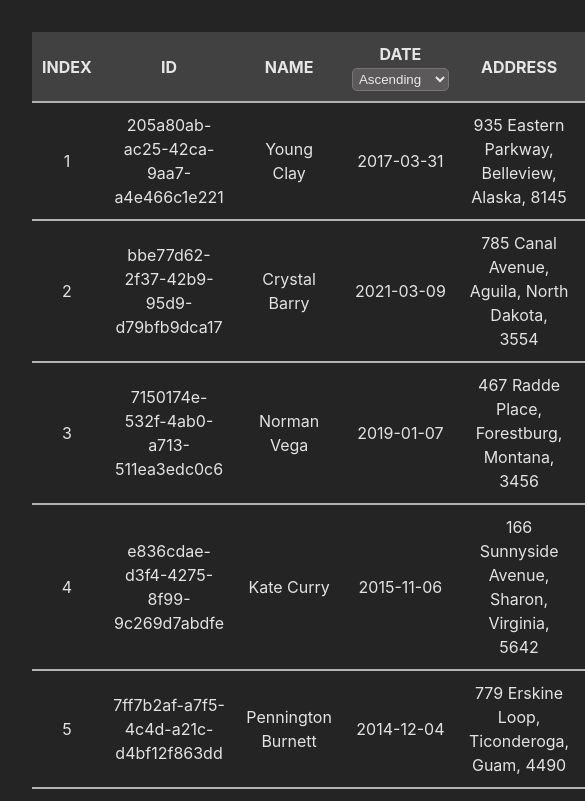
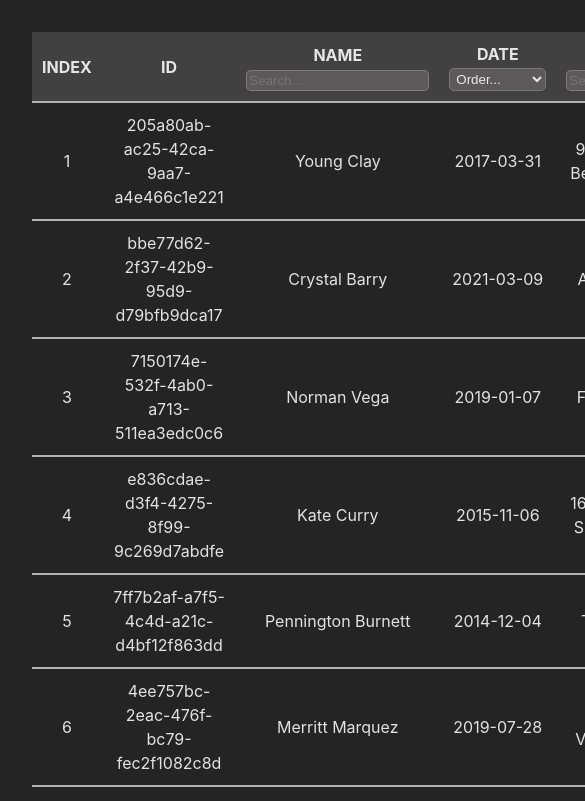
Before and after one commit to KimiaMontazeri/users-table, a React (Vite) app: page / in a window 390 px wide. Shown: the top 801 px of the page, 585 px wide, since content can reach past the window. Built offline with nearby package versions, Linux system fonts and the light colour scheme.

Commit message:
feat: add filters for name, address, and phone

```diff
--- /dev/null
+++ b/src/components/SearchInput/SearchInput.tsx
@@ -0,0 +1,22 @@
+import { ChangeEvent, useState } from "react";
+
+type SearchInput = {
+  handleOnKeyUp: (value?: string) => void;
+};
+
+export default function SearchInput({ handleOnKeyUp }: SearchInput) {
+  const [value, setValue] = useState("");
+
+  return (
+    <input
+      type="search"
+      className="search-input"
+      placeholder="Search..."
+      value={value}
+      onChange={(event: ChangeEvent<HTMLInputElement>) =>
+        setValue(event.target.value)
+      }
+      onKeyUp={() => handleOnKeyUp(value)}
+    />
+  );
+}
--- /dev/null
+++ b/src/components/SearchInput/index.ts
@@ -0,0 +1 @@
+export { default } from "./SearchInput";
--- a/src/components/SortSelect/SortSelect.tsx
+++ b/src/components/SortSelect/SortSelect.tsx
@@ -17,16 +17,16 @@ export default function SortSelect({
   };
 
   return (
-    <select onChange={onChange} className="sorting-select">
-      <option disabled selected={selectedOption === undefined}>
+    <select
+      onChange={onChange}
+      defaultValue={selectedOption || "default"}
+      className="sorting-select"
+    >
+      <option disabled value="default">
         Order...
       </option>
-      <option value="asc" selected={selectedOption === "asc"}>
-        Ascending
-      </option>
-      <option value="desc" selected={selectedOption === "desc"}>
-        Descending
-      </option>
+      <option value="asc">Ascending</option>
+      <option value="desc">Descending</option>
     </select>
   );
 }
--- a/src/components/UsersTable/UsersTable.tsx
+++ b/src/components/UsersTable/UsersTable.tsx
@@ -6,20 +6,37 @@ import Pagination from "../Pagination";
 import User from "./User/User";
 import SortSelect from "../SortSelect";
 import type { Order } from "../SortSelect";
+import SearchInput from "../SearchInput";
 
 /* Types */
 export type UserDataProps = (typeof records)[number];
+
+type UserDataKeys = keyof UserDataProps;
 
 type UsersTableProps = {
   page?: number;
   order?: Order;
 };
 
+type Filters = {
+  col: keyof UserDataProps;
+  value: string;
+}[];
+
 /* Constants */
-const KEYS = Object.keys(records[0]);
+const KEYS: UserDataKeys[] = Object.keys(records[0]) as UserDataKeys[];
 const LENGTH = records.length;
 const FIRST_PAGE = 1;
 const PAGE_SIZE = 10;
+
+/* Util Functions */
+const shouldColHaveSearchInput = (col: keyof UserDataProps) => {
+  return col === "name" || col === "address" || col === "phone";
+};
+
+const shouldColHaveSelect = (col: keyof UserDataProps) => {
+  return col === "date";
+};
 
 export default function UsersTable({ page, order }: UsersTableProps) {
   const isValidPage = page && page > 0 && page < LENGTH / PAGE_SIZE;
@@ -27,12 +44,20 @@ export default function UsersTable({ page, order }: UsersTableProps) {
     isValidPage ? page : FIRST_PAGE
   ); // 1-indexed
   const [data, setData] = useState(records);
-  const [currentUsersData, setCurrentUsersData] = useState<UserDataProps[]>();
+  const [currentUsersData, setCurrentUsersData] = useState<UserDataProps[]>([]);
   const [sortOrder, setSortOrder] = useState<Order | undefined>(order);
+  const [filters, setFilters] = useState<Filters>([]);
+
+  // const changePage = () => {} TODO: implement this (save page number in url)
+
+  const getStartAndEnd = () => {
+    const start = (currentPage - 1) * PAGE_SIZE;
+    const end = start + PAGE_SIZE;
+    return { start, end };
+  };
 
   const calculateCurrentUsersData = () => {
-    const start = (currentPage - 1) * PAGE_SIZE;
-    const end = start + PAGE_SIZE;
+    const { start, end } = getStartAndEnd();
     setCurrentUsersData(data.slice(start, end));
   };
 
@@ -44,10 +69,10 @@ export default function UsersTable({ page, order }: UsersTableProps) {
     const sorted = data.sort((a, b) => {
       const date1 = Date.parse(a.date);
       const date2 = Date.parse(b.date);
-      if (order === "desc") {
-        return date1 > date2 ? -1 : 1;
+      if (date1 < date2) {
+        return order === "asc" ? -1 : 1;
       }
-      return date1 < date2 ? -1 : 1;
+      return order === "asc" ? 1 : -1;
     });
 
     setData(sorted);
@@ -55,6 +80,43 @@ export default function UsersTable({ page, order }: UsersTableProps) {
 
     setSortOrder(order);
     saveSortingOrderToURL(order);
+  };
+
+  const handleAddFilter = (
+    col: keyof UserDataProps,
+    value: string | undefined
+  ): Filters => {
+    const tempFilters = filters;
+    const foundIndex = tempFilters.findIndex((filter) => filter.col === col);
+    if (foundIndex !== -1) {
+      const foundFilter = filters[foundIndex];
+      foundFilter.value = value || "";
+
+      tempFilters[foundIndex] = foundFilter;
+      setFilters(tempFilters);
+      return tempFilters;
+    }
+
+    const newFilter = { col: col, value: value || "" };
+    setFilters([newFilter, ...tempFilters]);
+    return [newFilter, ...tempFilters];
+  };
+
+  const filterData = (filters: Filters) => {
+    setCurrentPage(FIRST_PAGE);
+
+    let filtered: UserDataProps[] = records;
+    filters.forEach(({ col, value }) => {
+      filtered = filtered.filter((record) =>
+        record[col].toLowerCase().startsWith(value.toLowerCase())
+      );
+    });
+
+    const { start, end } = getStartAndEnd();
+    setCurrentUsersData(filtered.slice(start, end));
+    setData(filtered);
+
+    // TODO: save in url
   };
 
   useEffect(() => {
@@ -69,7 +131,7 @@ export default function UsersTable({ page, order }: UsersTableProps) {
           <tr className="header-row">
             <th>INDEX</th> {/* Manually adding this column */}
             {KEYS.map((key, index) => {
-              if (key === "date") {
+              if (shouldColHaveSelect(key)) {
                 return (
                   <th key={index}>
                     <span>{key.toUpperCase()}</span>
@@ -80,12 +142,25 @@ export default function UsersTable({ page, order }: UsersTableProps) {
                   </th>
                 );
               }
+              if (shouldColHaveSearchInput(key)) {
+                return (
+                  <th key={index}>
+                    <span>{key.toUpperCase()}</span>
+                    <SearchInput
+                      handleOnKeyUp={(value) => {
+                        const filters = handleAddFilter(key, value);
+                        filterData(filters);
+                      }}
+                    />
+                  </th>
+                );
+              }
               return <th key={index}>{key.toUpperCase()}</th>;
             })}
           </tr>
         </thead>
         <tbody>
-          {currentUsersData?.map((item) => (
+          {currentUsersData.map((item) => (
             <User
               key={item.id}
               index={records.findIndex((record) => record.id === item.id) + 1}
--- a/src/index.css
+++ b/src/index.css
@@ -54,3 +54,17 @@ table {
   padding: 2px;
   border-radius: 5px;
 }
+
+.search-input {
+  background-color: #e9e4e426;
+  color: rgba(255, 255, 255, 0.87);
+  padding: 2px;
+  border-radius: 5px;
+  border: 1px solid rgba(150, 144, 144, 0.647);
+}
+
+input[type="search"]::-webkit-search-cancel-button {
+  -webkit-appearance: none;
+  height: 20px;
+  width: 20px;
+}
```
